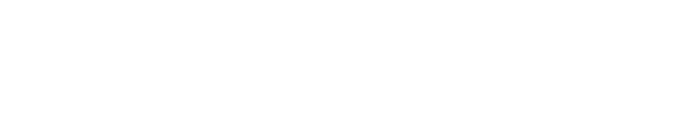
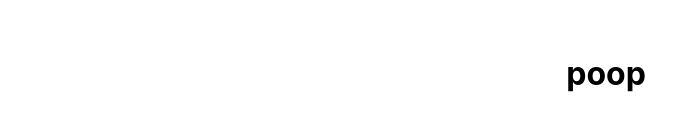
Before and after one commit to solidliquidsmokeair/my-portfolio, a React (Create React App) app: page / in a window 1280 px wide. Shown: the part 194-324 px from the top of the page, without its empty margins (34-710 px from the left). Built offline with nearby package versions, Linux system fonts and the light colour scheme.

Commit message:
fix pass props

```diff
--- a/src/App.js
+++ b/src/App.js
@@ -1,12 +1,12 @@
 import './App.css';
 import Header from './Header.js'
 
-var pageTitle = 'projects'
+var pageTitle = 'poop'
 
 function App() {
   return (
     <div className="App">
-      <Header>{pageTitle}</Header>
+      <Header name={pageTitle}></Header>
     </div>
   );
 }
--- a/src/Header.js
+++ b/src/Header.js
@@ -20,7 +20,7 @@ function Header(props) {
 
       </div>
 
-      {/* <h1>{this.props}</h1> */}
+      <h1>{props.name}</h1>
 
 
     </div>
```
